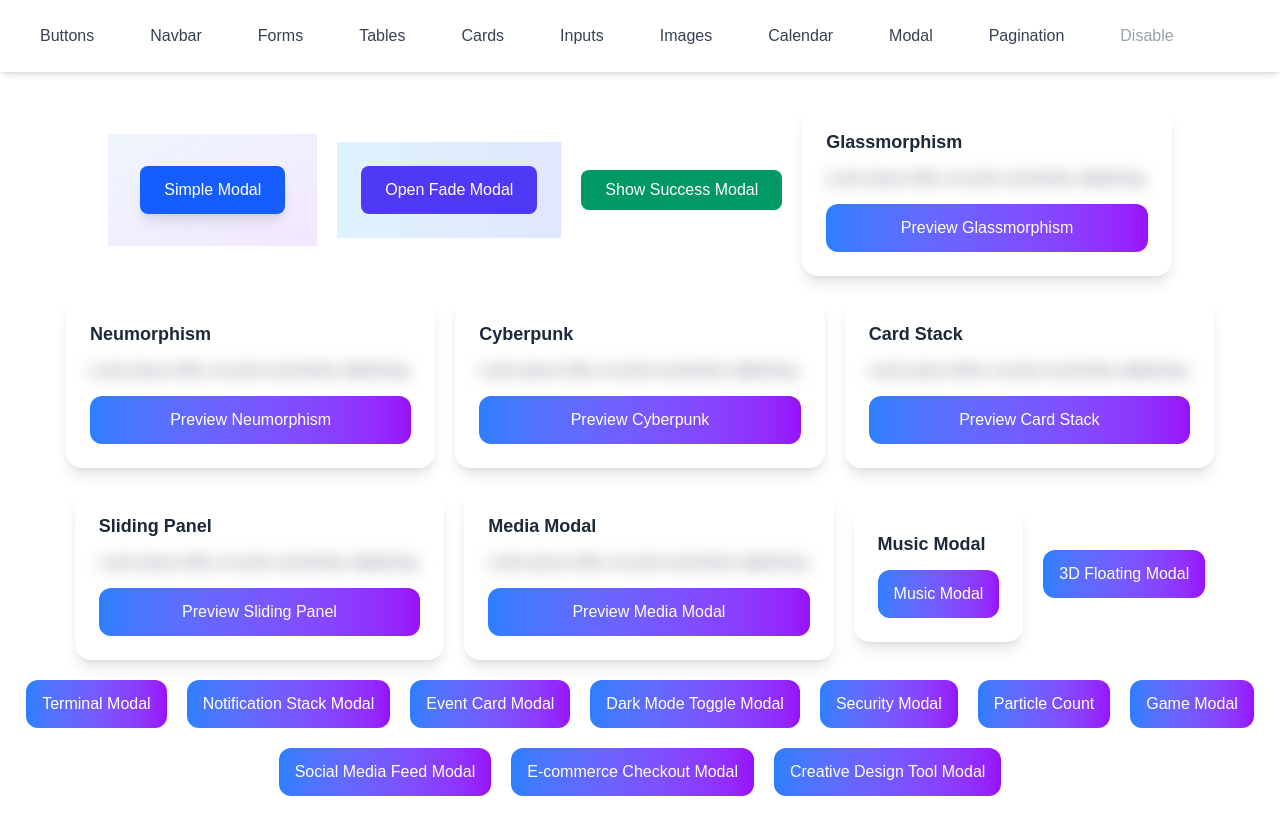
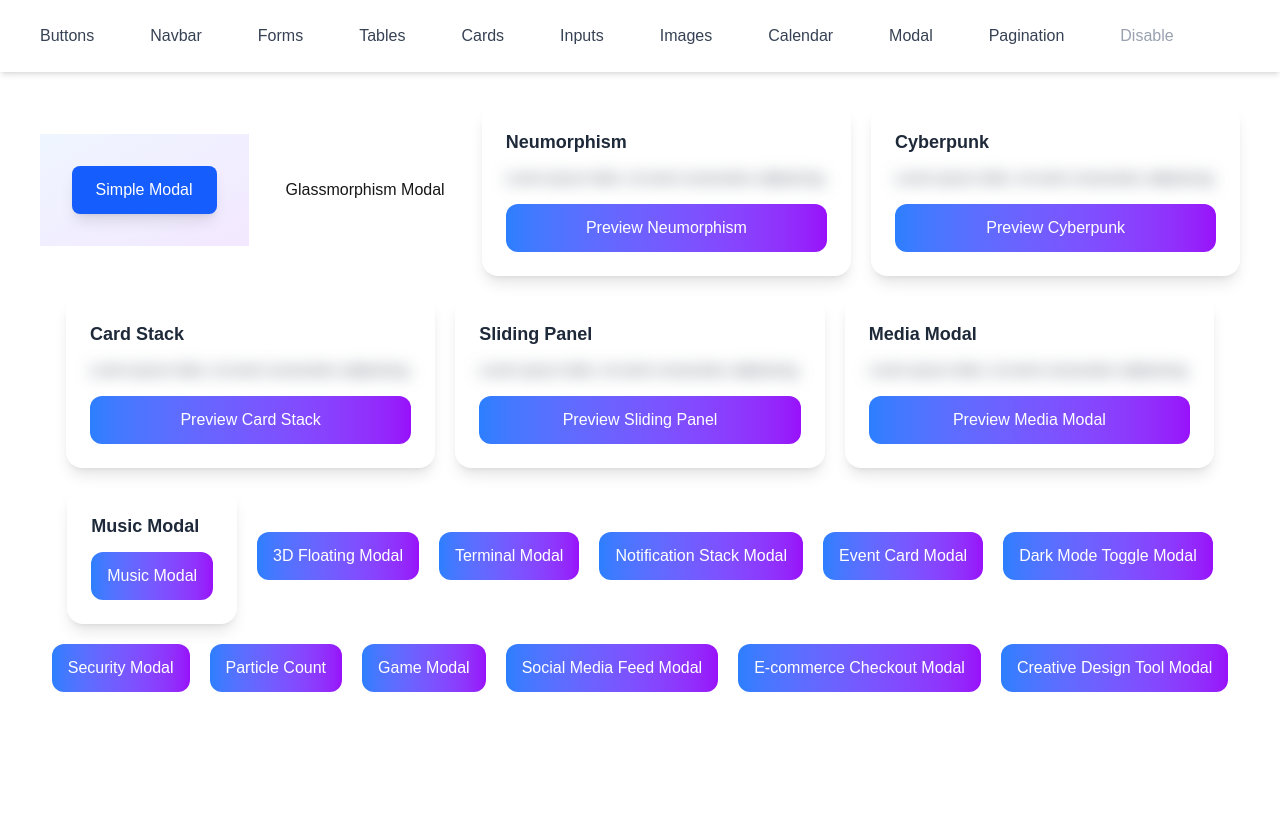
Before and after one commit to Prohor722/tailwind_compoenets, a Next.js app: page /modal in a window 1280 px wide. After the commit the page ends 800 px from the top, so only its background shows below. Built offline with nearby package versions, Linux system fonts and the light colour scheme.

Commit message:
1st modal code distructured

```diff
--- /dev/null
+++ b/app/modal/components/GlassmorphismModal.tsx
@@ -0,0 +1,51 @@
+import { X } from 'lucide-react';
+import { useState } from 'react'
+
+const GlassmorphismModal = () => {
+    const [activeModal, setActiveModal] = useState<string | null>(null);
+
+    const closeModal = () => setActiveModal(null);
+
+    return (
+        <div>
+            <div className={`fixed inset-0 bg-black bg-opacity-30
+          backdrop-blur-sm flex items-center justify-center
+          p-4 z-50
+          ${activeModal === 'glassmorphism' ? 'flex items-center justify-center' : 'hidden'}
+          `}>
+                <div className="bg-white bg-opacity-20 backdrop-blur-xl border border-white border-opacity-30 rounded-3xl p-8 max-w-md w-full shadow-2xl">
+                    <div className="flex justify-between items-center mb-6">
+                        <h3 className="text-2xl font-bold text-white">Glassmorphism</h3>
+                        <button onClick={closeModal} className="text-white hover:text-gray-300 transition-colors">
+                            <X size={24} />
+                        </button>
+                    </div>
+                    <p className="text-white text-opacity-90 mb-6">
+                        This modal uses glassmorphism design with backdrop blur and transparency effects for a modern, elegant look.
+                    </p>
+                    <div className="flex gap-3">
+                        <button className="bg-white bg-opacity-20 hover:bg-opacity-30 text-white px-6 py-3 rounded-full transition-all duration-300 backdrop-blur-sm">
+                            Action
+                        </button>
+                        <button onClick={closeModal} className="bg-transparent border border-white border-opacity-50 hover:border-opacity-100 text-white px-6 py-3 rounded-full transition-all duration-300">
+                            Cancel
+                        </button>
+                    </div>
+                </div>
+            </div>
+
+
+            <button
+                onClick={() => setActiveModal('glassmorphism')}
+                className="p-4 bg-white bg-opacity-20
+                backdrop-blur-xl border border-white
+                border-opacity-30 rounded-xl"
+            >
+                Glassmorphism Modal
+            </button>
+
+        </div>
+    )
+}
+
+export default GlassmorphismModal
--- a/app/modal/page.tsx
+++ b/app/modal/page.tsx
@@ -17,11 +17,10 @@ import {
   Signal
 } from 'lucide-react';
 import SimpleModal from "./components/SimpleModal";
+import GlassmorphismModal from "./components/GlassmorphismModal";
 
 
 export default function ModalPage() {
-  const [open, setOpen] = useState(false);
-  const [open2, setOpen2] = useState(false);
   const [activeModal, setActiveModal] = useState<string | null>(null);
   const [isPlaying, setIsPlaying] = useState(false);
   const [progress, setProgress] = useState(0);
@@ -193,100 +192,8 @@ export default function ModalPage() {
       {/* Modal 1  */}
       <SimpleModal />
 
-      {/* Modal 2  */}
-      <div className="flex items-center justify-center bg-gradient-to-r from-sky-100 to-indigo-100 p-6">
-        <button
-          onClick={() => setOpen(true)}
-          className="px-6 py-3 bg-indigo-600 text-white rounded-lg hover:bg-indigo-700 transition"
-        >
-          Open Fade Modal
-        </button>
-
-        {open && (
-          <div className="fixed inset-0 bg-black/40 backdrop-blur-sm flex justify-center items-center z-50">
-            <div className="bg-white w-full max-w-md p-6 rounded-xl shadow-xl relative animate-fade-in-up">
-              <button
-                className="absolute top-4 right-4 text-gray-400 hover:text-gray-600 transition"
-                onClick={() => setOpen(false)}
-              >
-                <X />
-              </button>
-              <h2 className="text-xl font-bold text-gray-800 mb-2">Fade Modal</h2>
-              <p className="text-gray-600">This modal uses a fade and scale animation.</p>
-            </div>
-          </div>
-        )}
-      </div>
-
-      {/* Modal 3  */}
-      <div className="text-center">
-        <button
-          onClick={() => setOpen(true)}
-          className="bg-emerald-600 text-white px-6 py-2 rounded-lg hover:bg-emerald-700 transition"
-        >
-          Show Success Modal
-        </button>
-
-        {open2 && (
-          <div className="fixed inset-0 bg-black/40 backdrop-blur-sm flex items-center justify-center z-50">
-            <div className="bg-white p-6 rounded-xl text-center max-w-sm w-full shadow-2xl animate-fade-in-up relative">
-              <CheckCircle size={48} className="text-emerald-500 mx-auto mb-4" />
-              <h2 className="text-xl font-bold text-gray-800 mb-1">Success!</h2>
-              <p className="text-gray-600 mb-4">Your action was completed successfully.</p>
-              <button
-                onClick={() => setOpen2(false)}
-                className="bg-emerald-600 text-white px-4 py-2 rounded-lg hover:bg-emerald-700 transition"
-              >
-                Close
-              </button>
-              <X className="absolute top-4 right-4 text-gray-400 cursor-pointer hover:text-gray-600" onClick={() => setOpen(false)} />
-            </div>
-          </div>
-        )}
-      </div>
-
       {/* Modal 4  */}
-      <div>
-        <div className={`fixed inset-0 bg-black bg-opacity-30
-          backdrop-blur-sm flex items-center justify-center
-          p-4 z-50
-          ${activeModal === 'glassmorphism' ? 'flex items-center justify-center' : 'hidden'}
-          `}>
-          <div className="bg-white bg-opacity-20 backdrop-blur-xl border border-white border-opacity-30 rounded-3xl p-8 max-w-md w-full shadow-2xl">
-            <div className="flex justify-between items-center mb-6">
-              <h3 className="text-2xl font-bold text-white">Glassmorphism</h3>
-              <button onClick={closeModal} className="text-white hover:text-gray-300 transition-colors">
-                <X size={24} />
-              </button>
-            </div>
-            <p className="text-white text-opacity-90 mb-6">
-              This modal uses glassmorphism design with backdrop blur and transparency effects for a modern, elegant look.
-            </p>
-            <div className="flex gap-3">
-              <button className="bg-white bg-opacity-20 hover:bg-opacity-30 text-white px-6 py-3 rounded-full transition-all duration-300 backdrop-blur-sm">
-                Action
-              </button>
-              <button onClick={closeModal} className="bg-transparent border border-white border-opacity-50 hover:border-opacity-100 text-white px-6 py-3 rounded-full transition-all duration-300">
-                Cancel
-              </button>
-            </div>
-          </div>
-        </div>
-
-        <div className="bg-white rounded-2xl p-6 shadow-lg hover:shadow-xl transition-shadow duration-300">
-          <h3 className="text-lg font-semibold text-gray-800 mb-3">Glassmorphism</h3>
-          <p className="text-gray-600 text-sm mb-4 Transparent backdrop with blur effects">
-            Lorem ipsum dolor, sit amet consectetur adipisicing.
-          </p>
-          <button
-            onClick={() => setActiveModal('glassmorphism')}
-            className="w-full bg-gradient-to-r from-blue-500 to-purple-600 hover:from-blue-600 hover:to-purple-700 text-white py-3 px-4 rounded-xl transition-all duration-300 transform hover:scale-105 font-medium"
-          >
-            Preview Glassmorphism
-          </button>
-        </div>
-
-      </div>
+      <GlassmorphismModal />
 
       {/* Modal 5  */}
       <div>
```
